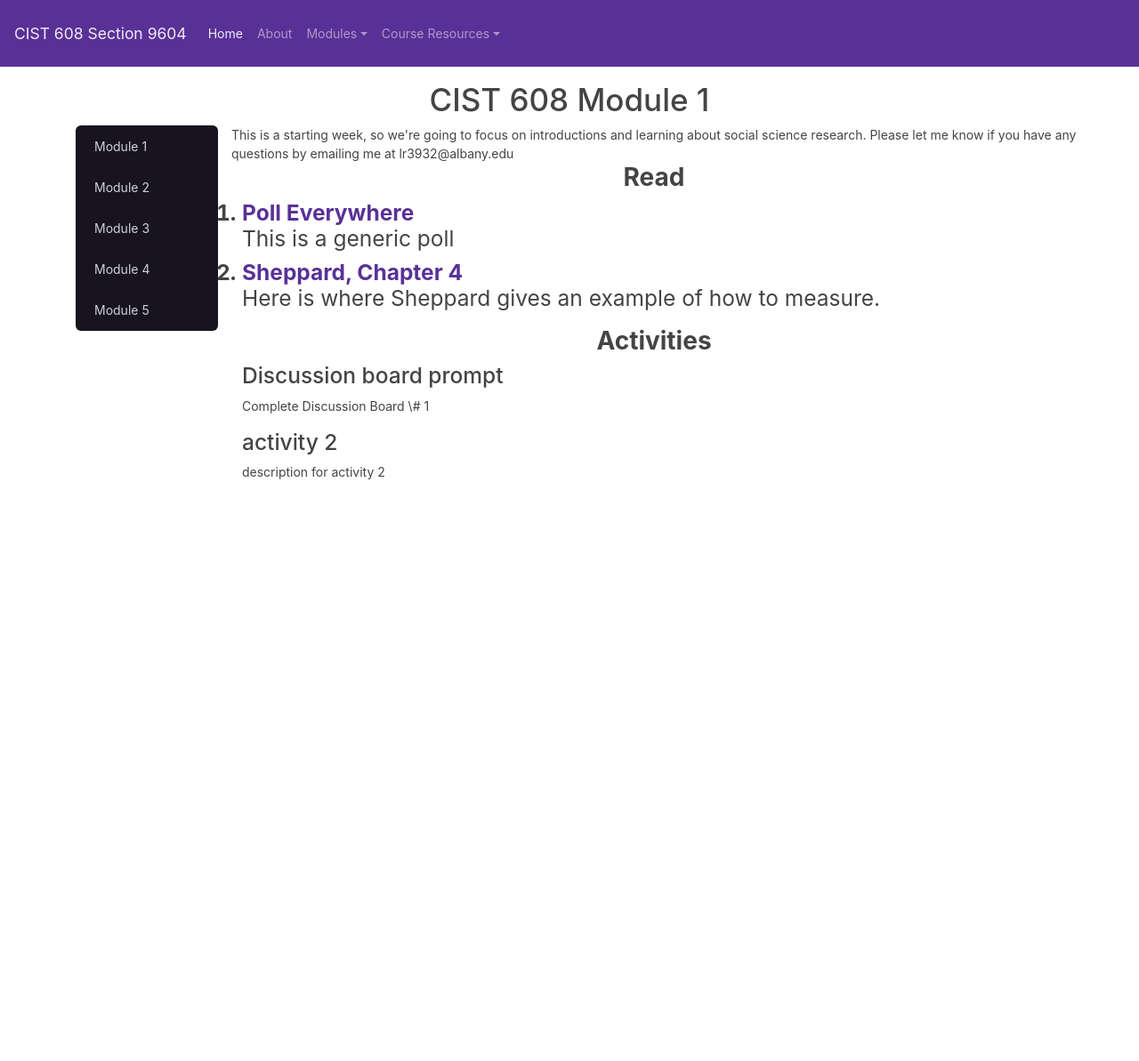
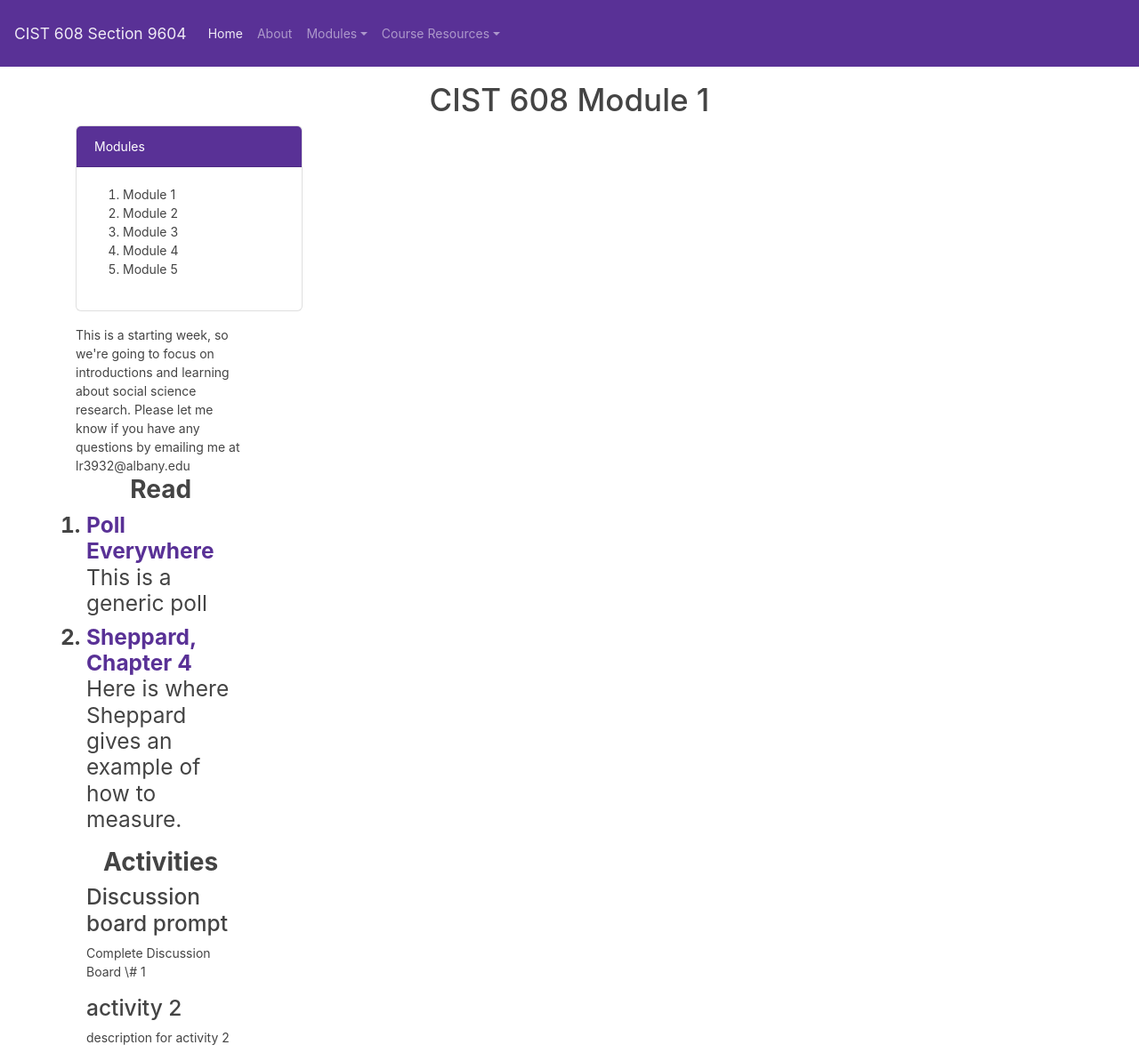
Before and after one commit to loganrath/libwtf, a Jekyll site: the page built from cist608/module-01.md, in a window 1280 px wide. Shown: the whole page at 89% size. Built offline with Jekyll 4.4.1, drawn with Linux system fonts in a browser that asks for light colours; nearby versions of some CDN libraries; before the commit the page ends 900 px from its top, so only the background shows below that.

Commit message:
Update yamlmodule.html

```diff
--- a/_layouts/yamlmodule.html
+++ b/_layouts/yamlmodule.html
@@ -46,16 +46,21 @@
 </header>
 <div class="container">
   <div class="row">
-  <div class="col-12 col-sm-4 col-md-3 col-lg-2">
-    <ul class="list-group">
-      <li class="list-group-item">Module 1</li>
-      <li class="list-group-item">Module 2</li>
-      <li class="list-group-item">Module 3</li>
-      <li class="list-group-item">Module 4</li>
-      <li class="list-group-item">Module 5</li>
-    </ul>
+  <div class="col-12 col-sm-4 col-md-3">
+    <div class="card mb-3">
+      <div class="card-header bg-primary text-white">Modules</div>
+      <div class="card-body">
+        <ol>
+          <li>Module 1</li>
+          <li>Module 2</li>
+          <li>Module 3</li>
+          <li>Module 4</li>
+          <li>Module 5</li>
+        </ol>
+      </div>
+
   </div>
-  <div class="col-12 col-sm-8 col-md-9 col-lg-10">
+  <div class="col-12 col-sm-8 col-md-9">
   <div class="row">
     {{ page.module_description }}
   </div>
```
